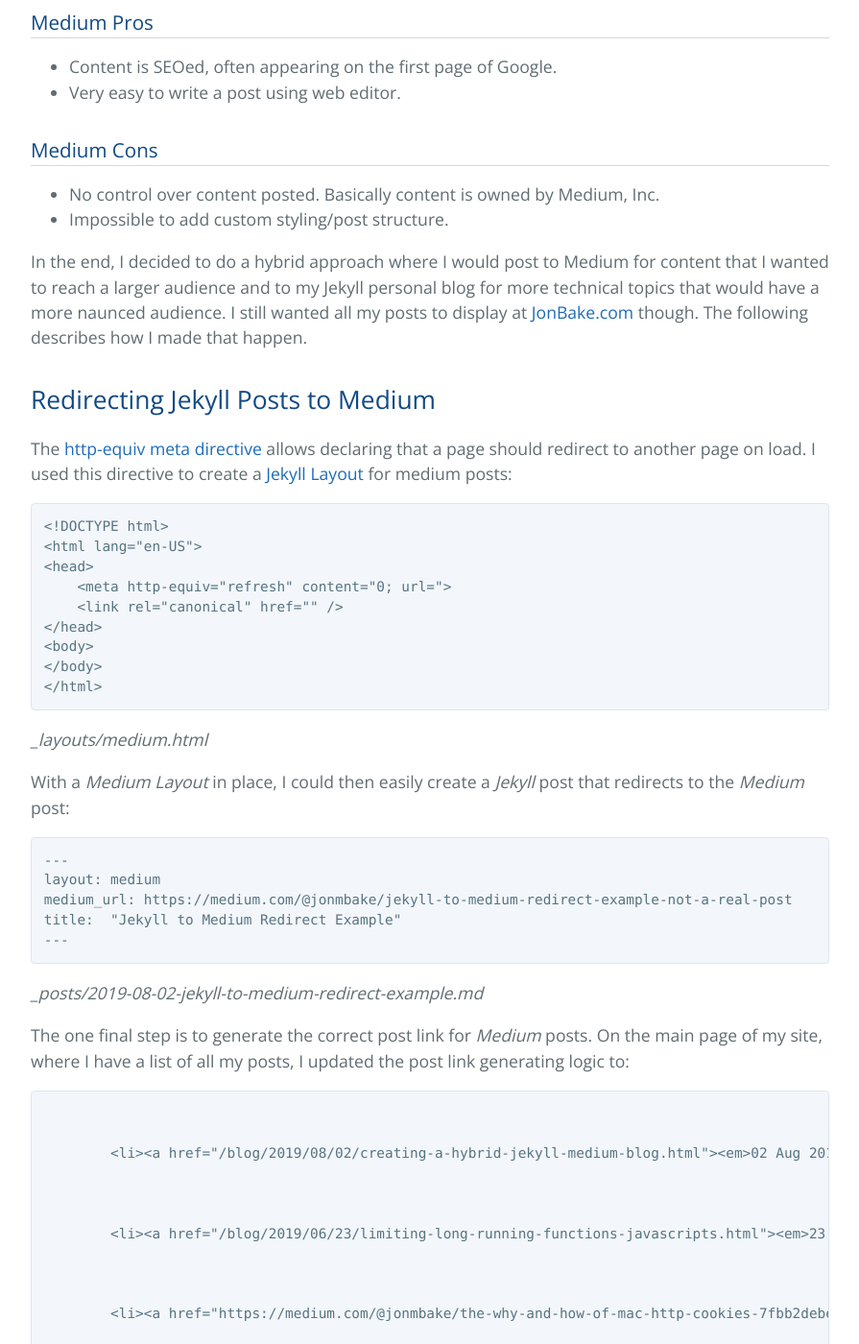
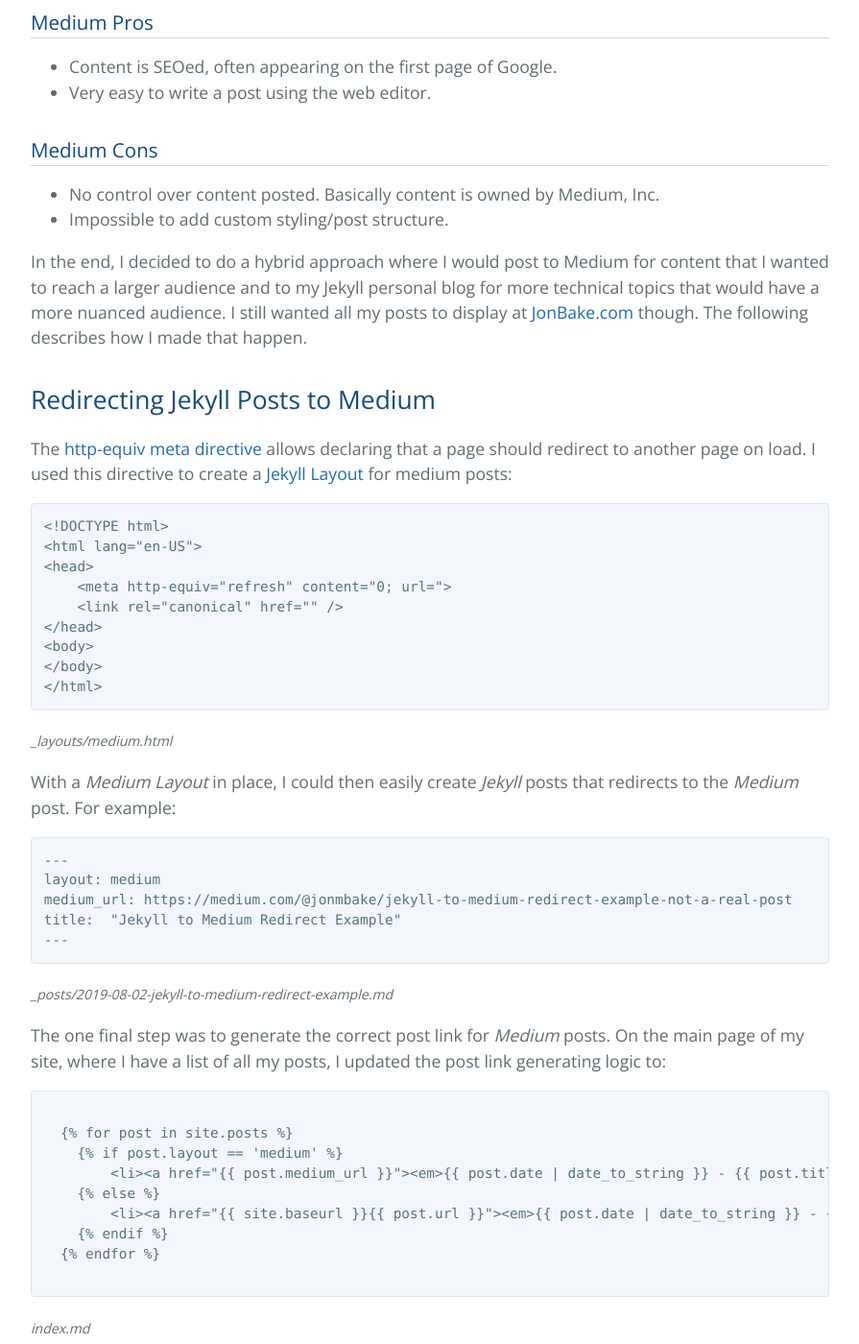
Before and after one commit to jonmbake/jonbake.com, a Jekyll site: the page built from blog/_posts/2019-08-02-creating-a-hybrid-jekyll-medium-blog.md, in a window 1280 px wide and 1400 px high, scrolled down 1020 px. Shown: the whole window at 96% size, without its empty margins (192-1087 px from the left). Built offline with Jekyll 4.4.1, drawn with Linux system fonts in a browser that asks for light colours; nearby versions of some CDN libraries; some of the changed text lies outside the part shown.

Commit message:
Fix typos in 2019-08-02-creating-a-hybrid-jekyll-medium-blog.md

````diff
--- a/blog/_posts/2019-08-02-creating-a-hybrid-jekyll-medium-blog.md
+++ b/blog/_posts/2019-08-02-creating-a-hybrid-jekyll-medium-blog.md
@@ -7,12 +7,12 @@
 
 There are so many great blogging options now-a-days from database-driven platforms like [Wordpress](https://wordpress.org/) to static site generators like [Jekyll](https://jekyllrb.com/) (my personal favorite) to baas (blogging as a service) solutions like [Medium](http://medium.com). Like most things in life, each option has its own set of pros and cons. For example, _Wordpress_ is great for its ease of use, but lacks a bit on security; Jekyll requires a bit more technical knowledge, but is more secure since there is not the additional attack vector of a database.
 
-When I was creating this blog, I was debating using [Github Pages](https://pages.github.com/), which is a an easy way to host a Jekyll-based blog, or Medium. The pros and cons broke down like this:
+When I was creating this blog, I was debating using [Github Pages](https://pages.github.com/), which is an easy way to host a _Jekyll_-based blog, or _Medium_. The pros and cons broke down like this:
 
 ### Jekyll Pros
 
-- Blog look, feel, content distribution, etc. is completely controlled by me.
-- Learn ruby, markdown, and other technogies used by Jekyll.
+- Look, feel, content distribution, etc. is completely controlled by me.
+- Learn ruby, markdown, and other technologies used by Jekyll.
 
 ### Jekyll Cons
 
@@ -22,14 +22,14 @@
 ### Medium Pros
 
 - Content is SEOed, often appearing on the first page of Google.
-- Very easy to write a post using web editor.
+- Very easy to write a post using the web editor.
 
 ### Medium Cons
 
 - No control over content posted. Basically content is owned by Medium, Inc.
 - Impossible to add custom styling/post structure.
 
-In the end, I decided to do a hybrid approach where I would post to Medium for content that I wanted to reach a larger audience and to my Jekyll personal blog for more technical topics that would have a more naunced audience. I still wanted all my posts to display at [JonBake.com](https//jonbake.com) though. The following describes how I made that happen.
+In the end, I decided to do a hybrid approach where I would post to Medium for content that I wanted to reach a larger audience and to my Jekyll personal blog for more technical topics that would have a more nuanced audience. I still wanted all my posts to display at [JonBake.com](https//jonbake.com) though. The following describes how I made that happen.
 
 ## Redirecting Jekyll Posts to Medium
 
@@ -46,9 +46,9 @@
 </body>
 </html>
 ```
-_\_layouts/medium.html_
+<small>_\_layouts/medium.html_</small>
 
-With a _Medium Layout_ in place, I could then easily create a _Jekyll_ post that redirects to the _Medium_ post:
+With a _Medium Layout_ in place, I could then easily create _Jekyll_ posts that redirects to the _Medium_ post. For example:
 
 ```
 ---
@@ -57,18 +57,22 @@
 title:  "Jekyll to Medium Redirect Example"
 ---
 ```
-_\_posts/2019-08-02-jekyll-to-medium-redirect-example.md_
+<small>_\_posts/2019-08-02-jekyll-to-medium-redirect-example.md_</small>
 
-The one final step is to generate the correct post link for _Medium_ posts. On the main page of my site, where I have a list of all my posts, I updated the post link generating logic to:
+The one final step was to generate the correct post link for _Medium_ posts. On the main page of my site, where I have a list of all my posts, I updated the post link generating logic to:
 
 ```
-{% for post in site.posts %}
+{% raw  %}
+  {% for post in site.posts %}
     {% if post.layout == 'medium' %}
         <li><a href="{{ post.medium_url }}"><em>{{ post.date | date_to_string }} - {{ post.title }}</em></a></li>
     {% else %}
         <li><a href="{{ site.baseurl }}{{ post.url }}"><em>{{ post.date | date_to_string }} - {{ post.title }}<em></a></li>
     {% endif %}
   {% endfor %}
+{% endraw %}
 ```
 
+<small>_index.md_</small>
+
 That's it. Now I have the flexibility to either post to _Medium_ or my Github pages repo and have all posts be aggregated to a single place.
````
